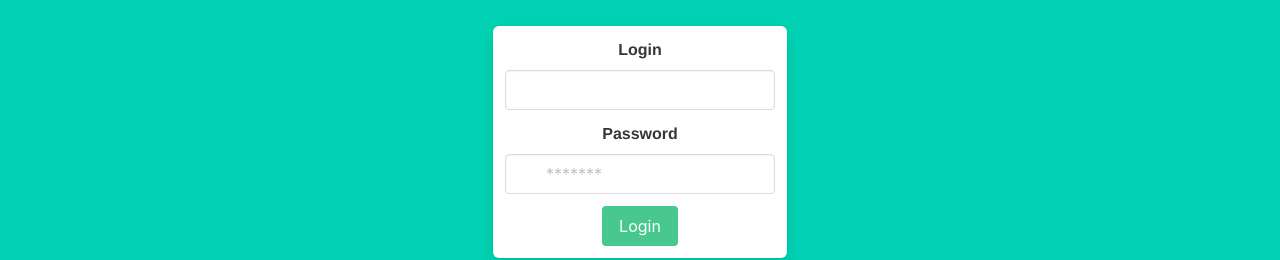
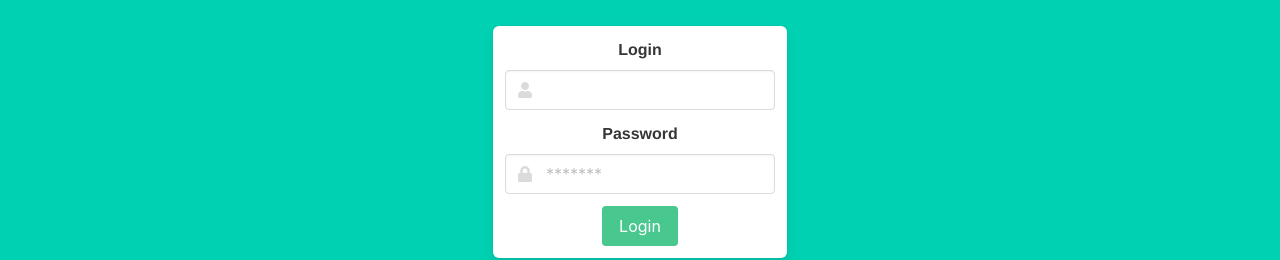
Before and after one commit to Ezian/fief, a Vue app in the folder fief-ui/: page /signin in a window 1280 px wide. Shown: the part 121-381 px from the top of the page. Built offline with nearby package versions, Linux system fonts and the light colour scheme.

Commit message:
feat(ui): Add fontawesome

```diff
--- a/fief-ui/package.json
+++ b/fief-ui/package.json
@@ -8,6 +8,9 @@
     "lint": "vue-cli-service lint"
   },
   "dependencies": {
+    "@fortawesome/fontawesome-svg-core": "^1.2.36",
+    "@fortawesome/free-solid-svg-icons": "^5.15.4",
+    "@fortawesome/vue-fontawesome": "^3.0.0-4",
     "axios": "^0.21.4",
     "bulma": "^0.9.3",
     "core-js": "^3.6.5",
--- a/fief-ui/src/components/Login.vue
+++ b/fief-ui/src/components/Login.vue
@@ -10,6 +10,9 @@
               <div class="control has-icons-left">
                 <Field name="username" type="text" class="input" required />
                 <ErrorMessage name="username" class="is-warning" />
+                <span class="icon is-small is-left">
+                  <font-awesome-icon icon="user" />
+                </span>
               </div>
             </div>
             <div class="field">
@@ -18,7 +21,7 @@
               <Field name="password" placeholder="*******" type="password" class="input" required />
               <ErrorMessage name="password" class="is-warning" />
                 <span class="icon is-small is-left">
-                  <i class="fa fa-lock"></i>
+                  <font-awesome-icon icon="lock" />
                 </span>
               </div>
             </div>
--- a/fief-ui/src/main.ts
+++ b/fief-ui/src/main.ts
@@ -2,6 +2,8 @@
 import App from './App.vue'
 import router from './router'
 import 'bulma/css/bulma.css'
+import { FontAwesomeIcon } from './plugins/font-awesome'
 
 createApp(App).use(router)
+  .component("font-awesome-icon", FontAwesomeIcon)
   .mount('#app')
--- /dev/null
+++ b/fief-ui/src/plugins/font-awesome.ts
@@ -0,0 +1,11 @@
+import { library } from "@fortawesome/fontawesome-svg-core";
+import { FontAwesomeIcon } from "@fortawesome/vue-fontawesome";
+import {
+  faLock,
+  faUser,
+  faUserPlus,
+} from "@fortawesome/free-solid-svg-icons";
+
+library.add(faUser, faUserPlus, faLock);
+
+export { FontAwesomeIcon };
```
Also changed, not shown: 1 other file (tests, documents, lock files or other folders).
